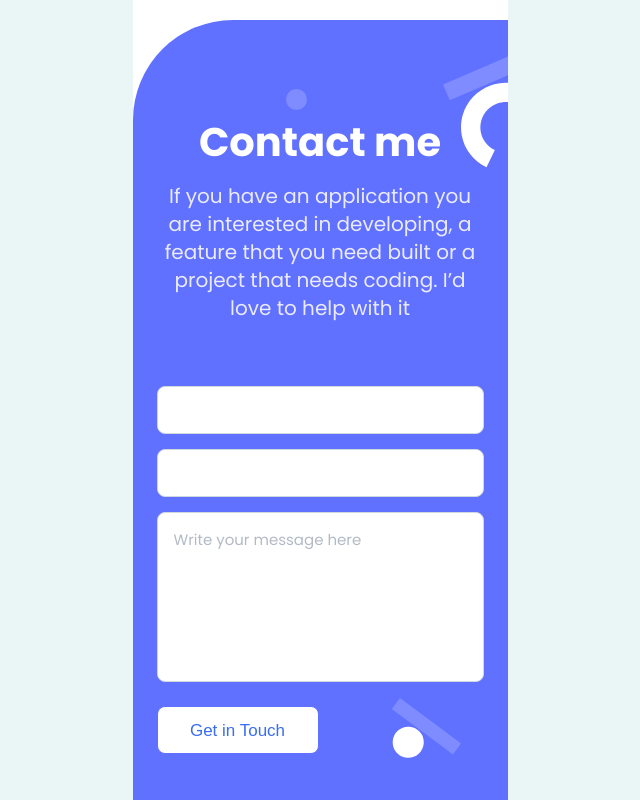
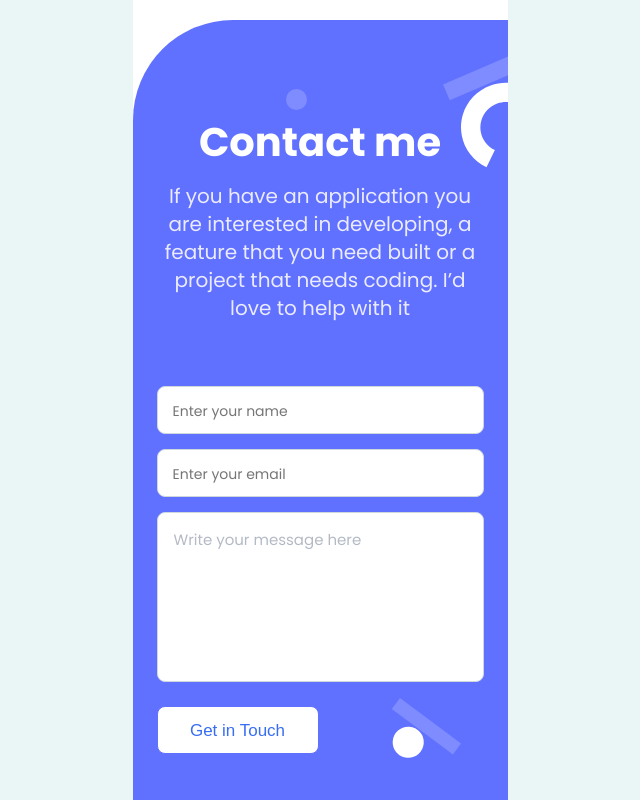
Before and after one commit to iAmWaris97/waris-portfolio, a website: page index.html in a window 1280 px wide. Shown: the part 4765-5565 px from the top of the page, without its empty margins (320-960 px from the left). Drawn offline with Linux system fonts and the light colour scheme.

Commit message:
modify html and css files

```diff
--- a/index.html
+++ b/index.html
@@ -344,11 +344,11 @@
 
         <!-- contact form -->
         <div class="form-wraper">
-          <form action="" class="contact-form">
+          <form action="./index.html" class="contact-form">
               <label for="name"></label>
-              <input class="form-control" type="text" name="name" id="name" required>
+              <input class="form-control" type="text" name="name" id="name" maxlength="30" placeholder="Enter your name" required>
               <label for="email"></label>
-              <input class="form-control" type="email" name="email" id="email" required>
+              <input class="form-control" type="email" name="email" id="email" placeholder="Enter your email" required>
               <label for="message"></label>
               <textarea class="form-control" name="message" id="message" placeholder="Write your message here" maxlength="500" required></textarea>
             <button type="submit" class="get-button" id="submit">Get in Touch</button>
--- a/styles.css
+++ b/styles.css
@@ -350,7 +350,7 @@ li.language {
 .contact-wrap {
   width: 375px;
   height: 780px;
-  background: #6070FF;
+  background: #6070ff;
   background-image: url(./src/assets/img/contact-form\ back-mobile.svg);
   background-repeat: no-repeat;
   background-position: right;
@@ -394,6 +394,7 @@ li.language {
   display: flex;
   justify-content: center;
 }
+
 .contact-form {
   width: 100%;
   display: flex;
@@ -408,12 +409,12 @@ li.language {
   margin-top: 15px;
   border: 1px solid #cfd8dc;
   border-radius: 8px;
-
 }
 
 #name,
-#email, #meesage{
-  font-family: 'Poppins';
+#email,
+#meesage {
+  font-family: 'Poppins', sans-serif;
   font-style: normal;
   font-weight: 400;
   font-size: 18px;
@@ -421,6 +422,15 @@ li.language {
   color: #172b4d;
   padding: 0 15px;
   box-sizing: border-box;
+}
+
+#name::placeholder,
+#email::placeholder {
+  display: flex;
+  justify-content: center;
+  align-items: center;
+  height: min-content;
+  font-size: 14px;
 }
 
 #message {
@@ -431,7 +441,7 @@ li.language {
   font-size: 18px;
 }
 
-::placeholder {
+#message::placeholder {
   color: #b3bac5;
   font-style: normal;
   font-weight: 400;
```
